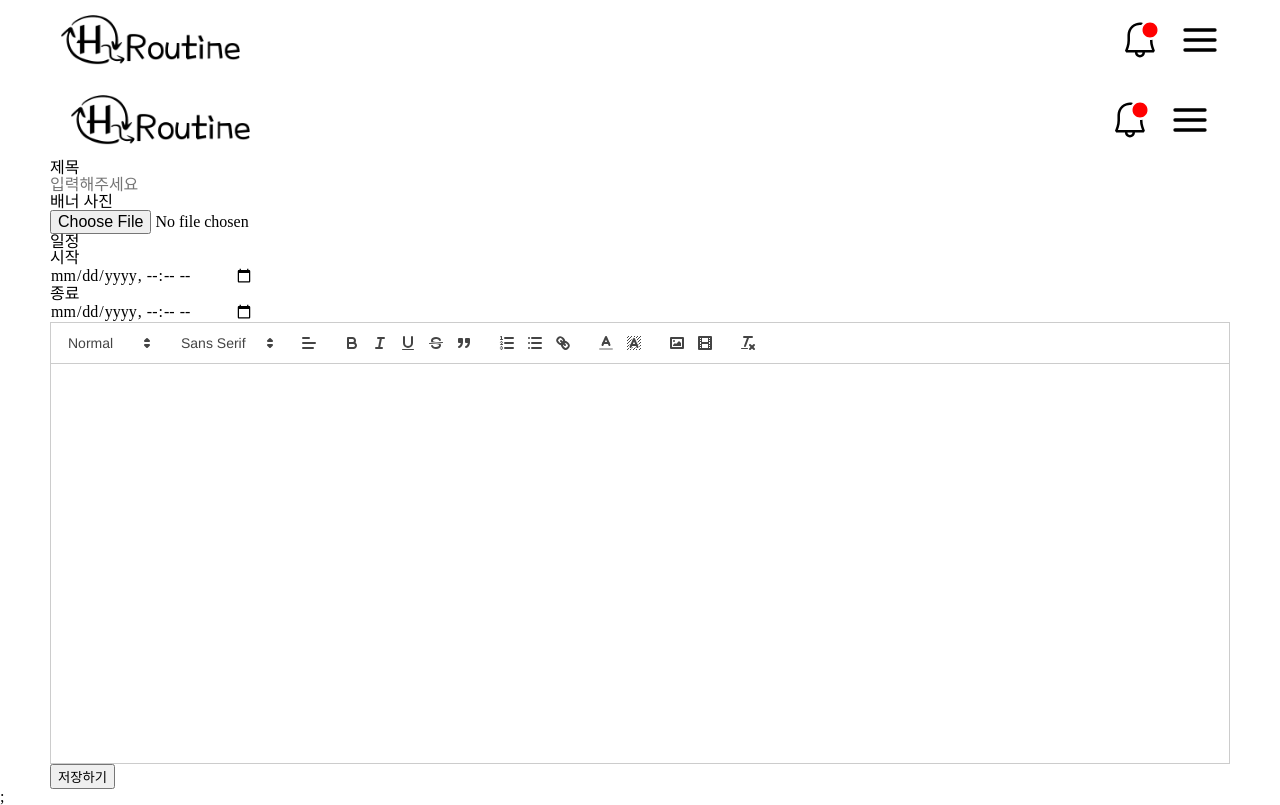
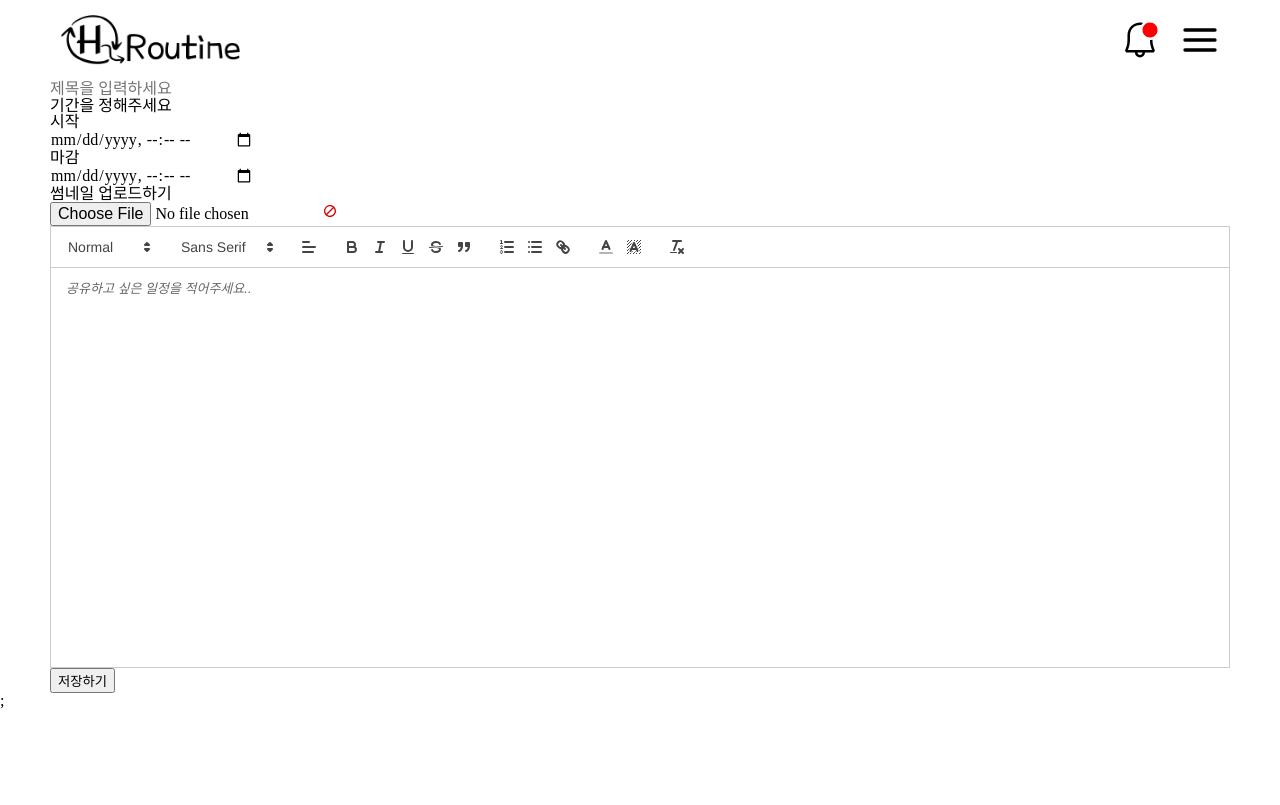
Before and after one commit to Techeer-FM-Studio/frontend, a Next.js app: page /banner/create in a window 1280 px wide. Built offline with nearby package versions, Linux system fonts and the light colour scheme; a web font is replaced by a local one.

Commit message:
refactor: 글 작성 페이지 수정

```diff
--- a/src/pages/banner/create/index.tsx
+++ b/src/pages/banner/create/index.tsx
@@ -1,13 +1,12 @@
 import React, { ChangeEvent, useState } from 'react';
 import 'react-quill/dist/quill.snow.css';
 import dynamic from 'next/dynamic';
-import DOMPurify from 'dompurify';
-import Header from '@/components/common/Header';
 import styles from '@/styles/pages/BannerCreatePage.module.scss';
 import { postImages } from '@/apis/postImages';
 import { postBannerInfo } from '@/apis/postBannerInfo';
 import { useRouter } from 'next/router';
-
+import { AiOutlineCheckCircle } from 'react-icons/ai';
+import { FcCancel } from 'react-icons/fc';
 const ReactQuill = dynamic(() => import('react-quill'), {
   ssr: false,
 });
@@ -63,22 +62,32 @@ const modules = {
         },
         { background: [] },
       ],
-      ['image', 'video'],
+      // ['image', 'video'],
       ['clean'],
     ],
   },
 };
 
+type bannerInfoType = {
+  nickname: string;
+  title: string;
+  memo: string;
+  startedAt: string;
+  endAt: string;
+  imageUrl: string[];
+};
+
 function CreatePage() {
-  const [bannerInfo, setBannerInfo] = useState({
-    nickname: '',
+  const [bannerInfo, setBannerInfo] = useState<bannerInfoType>({
+    nickname: 'test3',
     title: '',
     memo: '',
     startedAt: '',
     endAt: '',
-    imageUrl: [''],
+    imageUrl: [],
   });
-  const [files, setFiles] = useState<FileList | undefined>();
+  //TODO: any 부분 해결하기
+  const [files, setFiles] = useState<FileList | any>();
 
   const onChangeMemo = (value: string) => {
     setBannerInfo((pre) => ({ ...pre, memo: value }));
@@ -86,9 +95,9 @@ function CreatePage() {
 
   const onChangeFiles = (e: ChangeEvent<HTMLInputElement>) => {
     const fileList = e.target.files;
-    if (fileList !== null) {
+    console.log(fileList);
+    //TODO: any 부분 해결하기
     setFiles(fileList);
-    }
   };
 
   const router = useRouter();
@@ -99,26 +108,30 @@ function CreatePage() {
   };
 
   const upload = async () => {
-    await postImages(files).then((res) =>
-      setBannerInfo((pre) => ({ ...pre, imageUrl: [res] }))
-    );
-    await postBannerInfo(bannerInfo);
+    const url = await postImages(files).then((res) => {
+      console.log(res);
+      setBannerInfo((pre) => ({ ...pre, imageUrl: [res.url] }));
+      return res.url;
+    });
+    await postBannerInfo({ ...bannerInfo, imageUrl: [url] });
     router.push('/banner/list/1?size=6');
   };
 
   return (
     <section className={styles.page}>
-      <Header></Header>
-      <div>제목</div>
+      <article>
         <input
+          className={styles.title}
+          type="text"
           name="title"
-        type="text"
-        placeholder="입력해주세요"
+          placeholder="제목을 입력하세요"
           onChange={onChangeBannerInfo}
         />
-      <div>배너 사진</div>
-      <input type="file" accept="image/*" onChange={onChangeFiles} />
-      <div>일정</div>
+      </article>
+      <div className={styles.line}></div>
+
+      <div>기간을 정해주세요</div>
+      <article className={styles.date}>
         <div>시작</div>
         <input
           name="startedAt"
@@ -126,29 +139,37 @@ function CreatePage() {
           required
           onChange={onChangeBannerInfo}
         ></input>
-      <div>종료</div>
+        <div>마감</div>
         <input
           name="endAt"
           type="datetime-local"
           required
           onChange={onChangeBannerInfo}
         ></input>
+      </article>
+      <article className={styles.fileContainer}>
+        <label htmlFor="file">
+          <div className={styles.file}>썸네일 업로드하기</div>
+        </label>
+        <input
+          className={styles.fileNone}
+          type="file"
+          name="file"
+          id="file"
+          accept="image/*"
+          onChange={onChangeFiles}
+        />
+        {files ? <AiOutlineCheckCircle /> : <FcCancel />}
+      </article>
 
       <ReactQuill
         className={styles['quill']}
         theme="snow"
         onChange={onChangeMemo}
         modules={modules}
+        placeholder="공유하고 싶은 일정을 적어주세요.."
       ></ReactQuill>
-      {process.browser ? (
-        <div
-          dangerouslySetInnerHTML={{
-            __html: DOMPurify.sanitize(bannerInfo.memo),
-          }}
-        />
-      ) : (
-        <div></div>
-      )}
+
       <button onClick={upload}>저장하기</button>
     </section>
   );
```
Lines whose indentation alone changed are shown as unchanged.
